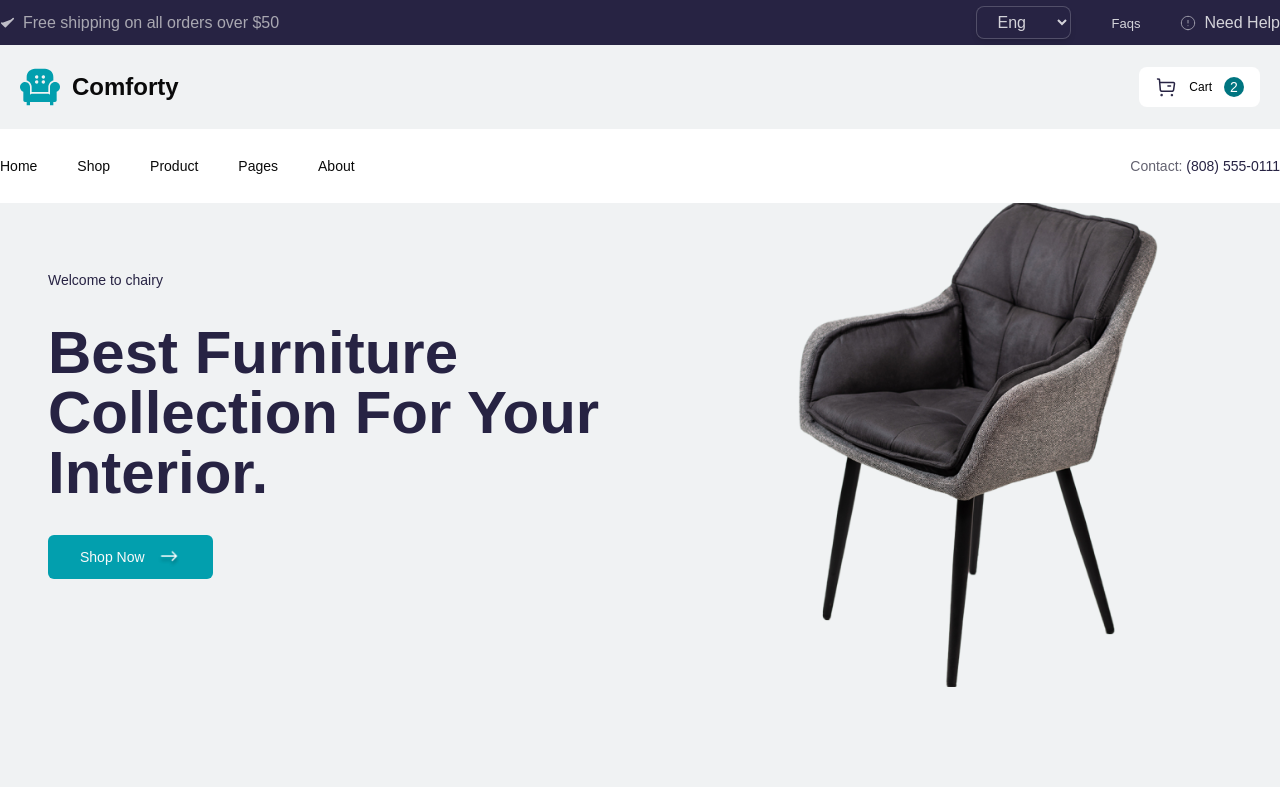
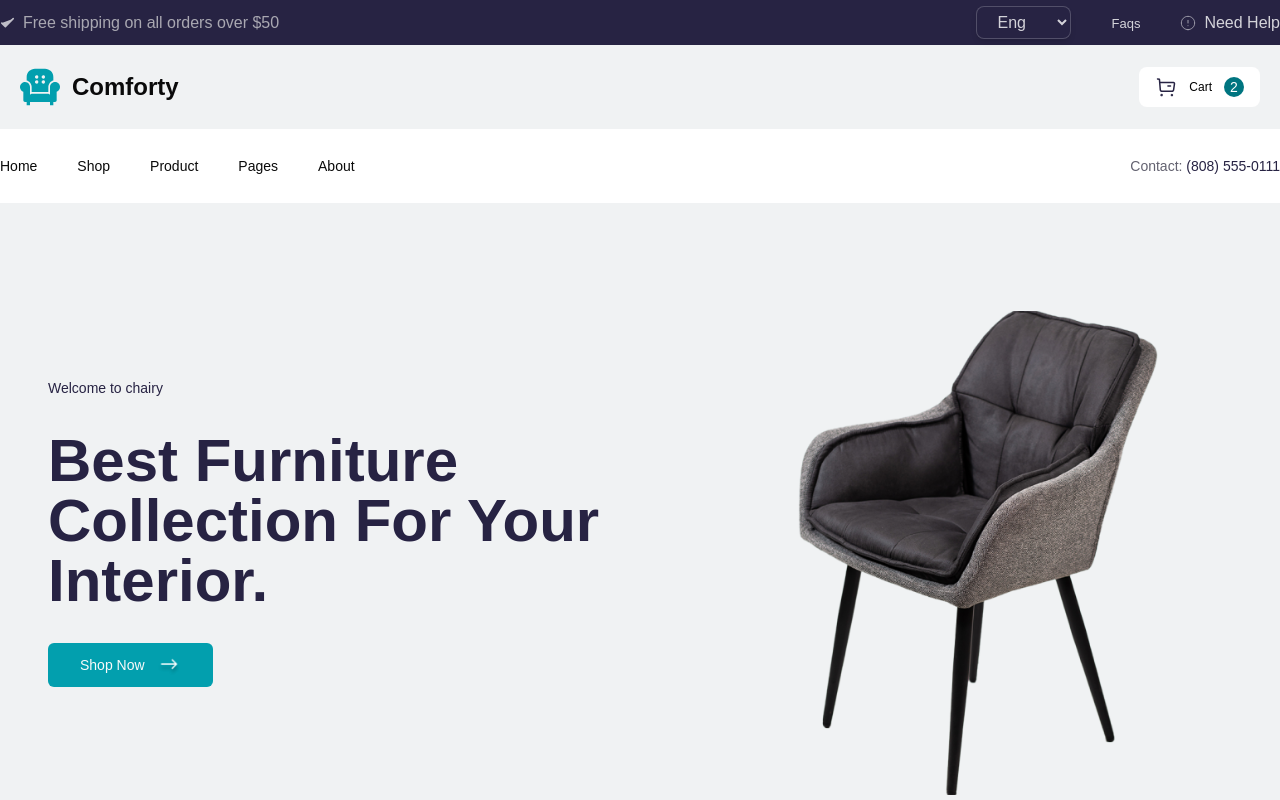
Before and after one commit to mhasnain23/uiux-hackathon, a Next.js app: page / in a window 1280 px wide. Shown: the top 800 px of the page. Built offline with nearby package versions, Linux system fonts and the light colour scheme.

Commit message:
updated UI fix

```diff
--- a/components/Hero.tsx
+++ b/components/Hero.tsx
@@ -6,7 +6,7 @@ import Link from "next/link";
 const Hero = () => {
   return (
     <div className="w-full md:px-0 px-10">
-      <div className="max-w-7xl mx-auto bg-[#f0f2f3] h-auto flex md:flex-row flex-col items-center justify-between md:py-0 py-4 px-12">
+      <div className="max-w-7xl mx-auto bg-[#f0f2f3] min-h-screen flex md:flex-row flex-col items-center justify-between md:py-0 py-4 px-12">
         <div className="max-w-xl h-[450px] flex flex-col items-start gap-8 md:order-none order-2">
           <span className="font-medium text-[14px] text-[#272343]">
             Welcome to chairy
```
Also changed, not shown: app/faqs/snippet1.png (added).
